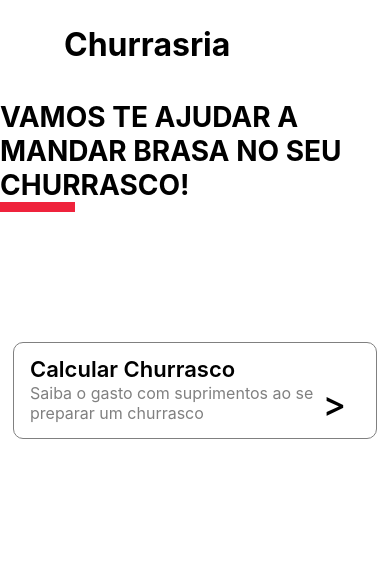
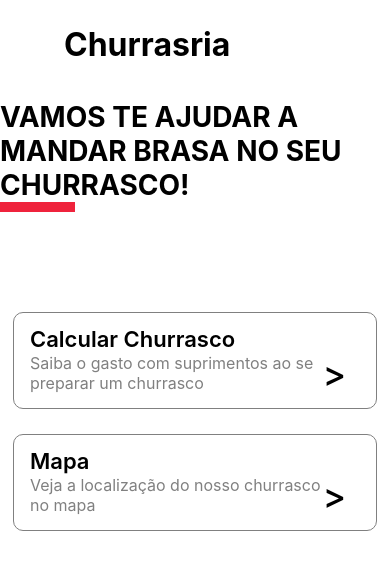
Before and after one commit to marcellu-s/SENAI-PPDM-Churrasria, a React Native app: screen /Home in a window 390 px wide. Shown: the top 570 px of the page. Built offline with nearby package versions, Linux system fonts and the light colour scheme; some icons are missing.

Commit message:
mapa (bugado, ta rodando meio inconstante) e algumas mudanças

```diff
--- a/package.json
+++ b/package.json
@@ -17,10 +17,11 @@
     "expo": "~49.0.11",
     "expo-cli": "^6.3.10",
     "expo-status-bar": "~1.6.0",
+    "link": "^1.5.1",
     "lucide-react-native": "^0.279.0",
     "react": "18.2.0",
     "react-dom": "18.2.0",
-    "react-native": "0.72.4",
+    "react-native": "^0.72.4",
     "react-native-maps": "^1.7.1",
     "react-native-web": "^0.19.9"
   },
--- a/src/components/Maps/index.js
+++ b/src/components/Maps/index.js
@@ -1,17 +1,24 @@
 import { View, Text, StyleSheet } from 'react-native';
 import MapView from 'react-native-maps';
 
+const Maps = () => {
 
-export const Mapa = () => {
+    const getInitialState = {
+        latitude: -23.648315442108636,
+        longitude: -46.72224354933882,
+        latitudeDelta: 0.0922,
+        longitudeDelta: 0.0421,
+    };
+
     return (
+        <View style={styles.container}>
+            <MapView initialRegion={getInitialState} style={styles.mapaDimensao} />
+        </View>
+    );
+}
 
-        <View style={style.container}>
-            <Text style={{ fontSize: 60, }}>Hello</Text>
-            <MapView style={style.mapaDimensao} />
-        </View>
-    )
-}
-const style = StyleSheet.create({
+
+const styles = StyleSheet.create({
     container: {
         flex: 1,
         flexDirection: 'column',
@@ -20,6 +27,8 @@ const style = StyleSheet.create({
     },
     mapaDimensao: {
         width: '90%',
-        height: "50%",
+        height: '50%',
     }
 })
+
+export default Maps;
--- a/src/pages/Calcular/index.js
+++ b/src/pages/Calcular/index.js
@@ -291,11 +291,11 @@ const styles = StyleSheet.create({
 
 const stylesModal = StyleSheet.create({
     modalContainer: {
+        flex: 1,
         backgroundColor: '#fff',
         borderRadius: 8,
         borderWidth: 1,
         padding: 20,
-        flex: 1
     },
 
     upperPart: {
--- a/src/pages/Home/index.js
+++ b/src/pages/Home/index.js
@@ -20,8 +20,13 @@ export default function App() {
                         <Text></Text>
                     </View>
                 </View>
-                <View style={styles.main}>
-                    <HomeBttn tittle="Calcular Churrasco" link="Calcular" description="Saiba o gasto com suprimentos ao se preparar um churrasco"></HomeBttn>
+                <View style={styles.bttns}>
+                    <View style={styles.bttn}>
+                        <HomeBttn tittle="Calcular Churrasco" link="Calcular" description="Saiba o gasto com suprimentos ao se preparar um churrasco"></HomeBttn>
+                    </View>
+                    <View style={styles.bttn}>
+                        <HomeBttn tittle="Mapa" link="Localizacao" description="Veja a localização do nosso churrasco no mapa"></HomeBttn>
+                    </View>
                 </View>
             </View>
             <StatusBar style="auto" />
@@ -51,8 +56,12 @@ const styles = StyleSheet.create({
         width: '100%',
     },
 
-    main: {
-        paddingTop: 130,
+    bttn: {
+        marginTop: 5,
         paddingHorizontal: 13,
     },
+
+    bttns: {
+        paddingTop: 95,
+    },
 });
--- /dev/null
+++ b/src/pages/Localizacao/index.js
@@ -0,0 +1,15 @@
+// import { useState } from "react";
+import { View, } from "react-native";
+import Maps from '../../components/Maps';
+
+const Localizacao = () => {
+
+    return (
+        <View style={{style: 1}}>
+            {/* <Text>aaaaa</Text> */}
+            <Maps></Maps>
+        </View>
+    );
+};
+
+export default Localizacao;
--- a/src/routes/index.js
+++ b/src/routes/index.js
@@ -2,6 +2,8 @@ import { NavigationContainer } from '@react-navigation/native';
 import { createNativeStackNavigator } from '@react-navigation/native-stack';
 import Home from '../pages/Home';
 import Calcular from '../pages/Calcular';
+import Localizacao from '../pages/Localizacao';
+
 const Stack = createNativeStackNavigator();
 
 const Routes = () => {
@@ -11,6 +13,7 @@ const Routes = () => {
             <Stack.Navigator initialRouteName='Home' screenOptions={{ headerShown: false }}>
                 <Stack.Screen name="Home" component={Home} />
                 <Stack.Screen name="Calcular" component={Calcular} />
+                <Stack.Screen name="Localizacao" component={Localizacao} />
             </Stack.Navigator>
         </NavigationContainer>
     );
```
Also changed, not shown: 1 other file (tests, documents, lock files or other folders).
